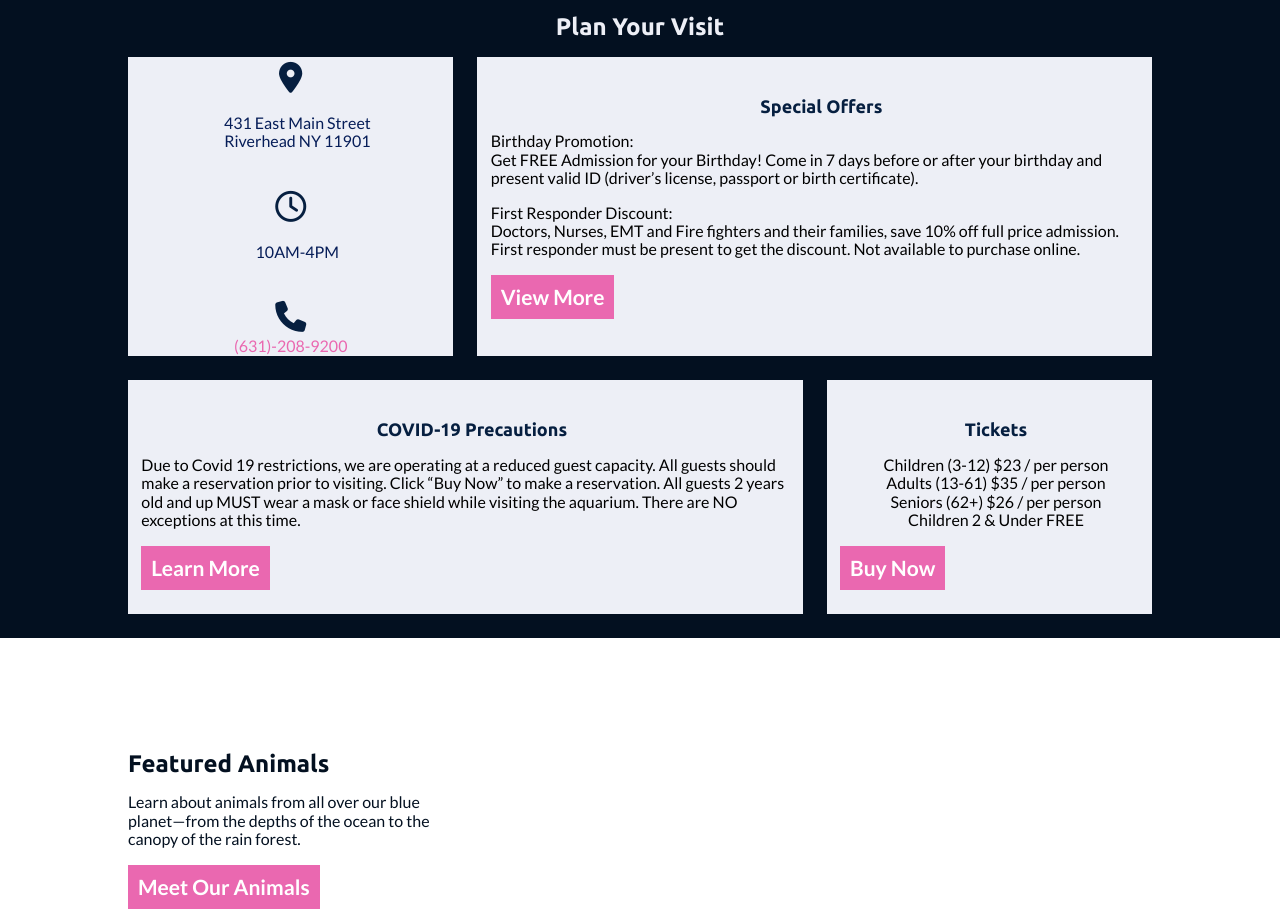
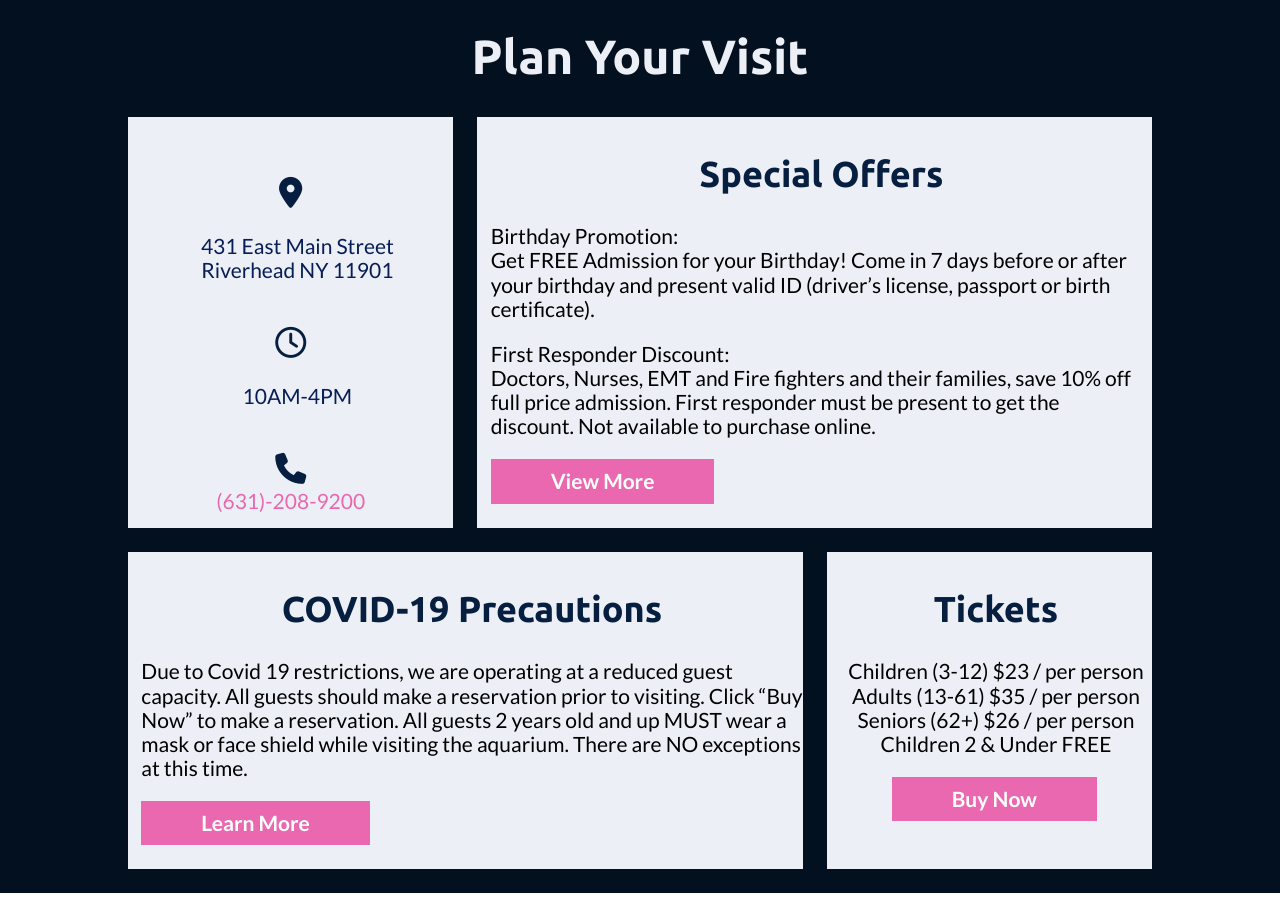
Before and after one commit to NicoleNowakowski/Nicole-Web2-Final, a website: page deploy/index.html in a window 1280 px wide. Shown: the part 2501-3413 px from the top of the page. Drawn offline with nearby package versions, Linux system fonts and the light colour scheme.

Commit message:
planyourvisit

```diff
--- a/dev/scss/sections/_planyourvisit.scss
+++ b/dev/scss/sections/_planyourvisit.scss
@@ -3,7 +3,7 @@
 
     @include md {
         display: grid;
-        grid-template-columns: 16px auto 16px;
+        grid-template-columns: 60px auto 60px;
         grid-template-areas: ". plan .";
 
     }
@@ -15,10 +15,6 @@
     >div {
         padding-bottom: 24px;
 
-        @include md {
-            grid-area: plan;
-        }
-
         h1 {
             font-weight: 700;
             font-size: rem-calc(24);
@@ -26,8 +22,6 @@
             text-align: center;
             padding-top: 10px;
         }
-
-
 
         ul {
 
@@ -68,7 +62,7 @@
                     font-size: rem-calc(18pt);
                     font-weight: 700;
                     color: $maastrichtblue;
-                    padding-top: 18pt;
+                    padding-top: 5pt;
                     padding-left: 10pt;
                 }
 
@@ -80,8 +74,78 @@
                     margin-bottom: 18pt;
                     margin-left: 10pt;
                 }
+            }
 
+        }
 
+        @include md {
+            grid-area: plan;
+
+            h1 {
+                font-size: rem-calc(28)
+            }
+
+            ul {
+                li {
+                    h2 {
+                        font-size: rem-calc(24)
+                    }
+
+                    p {
+                        font-size: rem-calc(16)
+                    }
+                    i{
+                        font-size: rem-calc(31);
+                    }
+                    a{
+                        font-size: rem-calc(16)
+                    }
+                }
+            }
+
+        }
+
+        @include lg {
+            h1 {
+                font-size: rem-calc(36)
+            }
+
+            ul {
+                li {
+                    h2 {
+                        font-size: rem-calc(28)
+                    }
+
+                    p {
+                        font-size: rem-calc(18)
+                    }
+                    a{
+                        font-size: rem-calc(18)
+                    }
+
+                }
+            }
+
+        }
+
+        @include xl {
+            h1 {
+                font-size: rem-calc(48)
+            }
+
+            ul {
+                li {
+                    h2 {
+                        font-size: rem-calc(36)
+                    }
+
+                    p {
+                        font-size: rem-calc(21)
+                    }
+                    a{
+                        font-size: rem-calc(21)
+                    }
+                }
             }
 
         }
@@ -94,42 +158,115 @@
             text-align: center;
             padding-top: 5px;
 
-                i{
+            i {
                 font-size: 31px;
                 margin-bottom: 5px;
             }
-                a{
+
+            a {
                 color: $berryblast;
             }
         }
+
         @include md {
             grid-area: p1;
-
-
-
+padding-top: 30px;
+        }
+        @include lg{
+            padding-top: 35px;
+        }
+        @include xl{
+            padding-top: 55px;
         }
     }
 
     #specialoffers {
+        margin-left: 37.5px;
+        margin-right: 37.5px;
+
+        p {
+            display: none;
+        }
+
+        button {
+            padding-right: 60px;
+            padding-left: 60px;
+        }
+
         @include md {
             grid-area: p2;
+            margin: 0;
+
+            p {
+                display: block;
+            }
         }
     }
 
     #covid {
+        margin-left: 37.5px;
+        margin-right: 37.5px;
+
+        p {
+            display: none;
+        }
+
+        button {
+            padding-right: 60px;
+            padding-left: 60px;
+        }
+
         @include md {
             grid-area: p3;
+            margin: 0;
+
+            p {
+                display: block;
+            }
         }
     }
 
     #tickets {
+        margin-left: 37.5px;
+        margin-right: 37.5px;
+
+        p {
+            display: none;
+        }
+
+        button {
+            margin-left: 150px;
+            padding-right: 60px;
+            padding-left: 60px;
+        }
+
         @include md {
             grid-area: p4;
-            p{
+
+            p {
+                display: block;
                 text-align: center;
             }
 
+            button {
+                margin-left: 15px;
+            }
 
+            margin: 0;
+        }
+
+        @include lg {
+            grid-area: p4;
+
+            p {
+                text-align: center;
+            }
+
+            button {
+                margin-left: 65px;
+            }
+
+            margin: 0;
         }
     }
 }
```
Also changed, not shown: deploy/index.html (+8 -4 lines), deploy/css/styles.css, 1 other file. Lines whose indentation alone changed are shown as unchanged.
